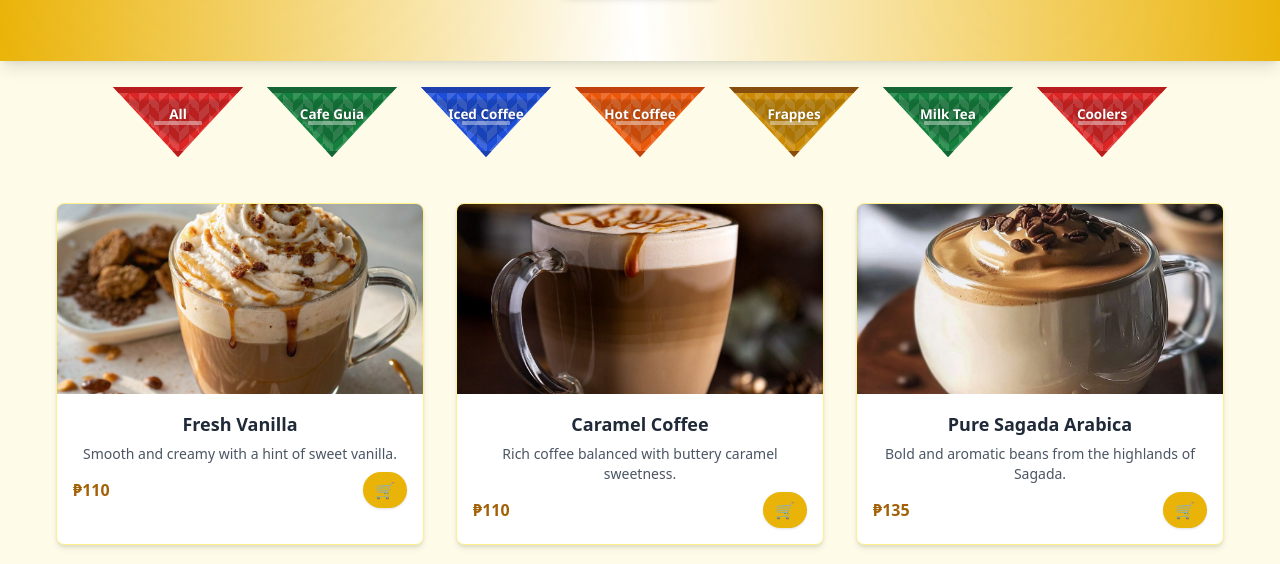
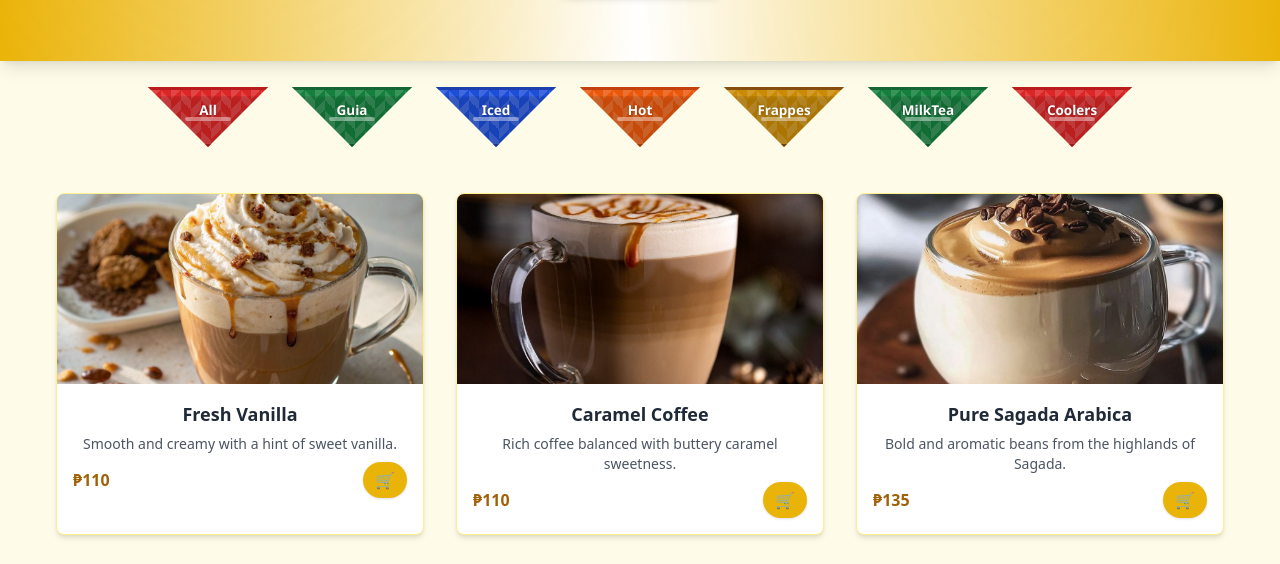
Before and after one commit to ochavillo234/FiestaHut, a plain HTML site: page drinks.html in a window 1280 px wide. Shown: the part 231-795 px from the top of the page. Drawn offline with nearby package versions, Linux system fonts and the light colour scheme; some packages are replaced by stand-ins of ours; a script that the page names is missing.

Commit message:
Fixing: Design

```diff
--- a/drinks.html
+++ b/drinks.html
@@ -77,17 +77,17 @@
 <!-- Filter Buttons -->
 <div class="max-w-[1200px] mx-auto px-4 mt-8 flex flex-wrap justify-center gap-6">
   <button onclick="filterMenu('all')" class="triangle-btn red pb-3"><span>All</span></button>
-<button onclick="filterMenu('cafe-guia')" class="triangle-btn green pb-3">
-  <span>Cafe Guia</span>
-</button>
-<button onclick="filterMenu('iced-coffee')" class="triangle-btn blue pb-3">
-  <span>Iced Coffee</span>
-</button>
-<button onclick="filterMenu('hot-coffee')" class="triangle-btn orange pb-3">
-  <span>Hot Coffee</span>
+<button onclick="filterMenu('guia')" class="triangle-btn green pb-3">
+  <span>Guia</span>
+</button>
+<button onclick="filterMenu('iced')" class="triangle-btn blue pb-3">
+  <span>Iced</span>
+</button>
+<button onclick="filterMenu('hot')" class="triangle-btn orange pb-3">
+  <span>Hot</span>
 </button>
   <button onclick="filterMenu('frappes')" class="triangle-btn yellow pb-3"><span>Frappes</span></button>
-  <button onclick="filterMenu('milk-tea')" class="triangle-btn green pb-3"><span>Milk Tea</span></button>
+  <button onclick="filterMenu('milk-tea')" class="triangle-btn green pb-3"><span>MilkTea</span></button>
   <button onclick="filterMenu('coolers')" class="triangle-btn red pb-3"><span>Coolers</span></button>
 </div>
 
@@ -95,7 +95,7 @@
 <section class="max-w-[1200px] mx-auto px-4 py-10 grid grid-cols-2 sm:grid-cols-2 md:grid-cols-3 gap-8">
 
 <!-- Fresh Vanilla -->
-<div data-category="cafe-guia"
+<div data-category="guia"
      class="menu-item bg-white rounded-md sm:rounded-lg shadow-md border border-yellow-200 overflow-hidden hover:shadow-xl hover:border-yellow-400 transition duration-500 transform hover:-translate-y-2">
   <img src="Coffees/frenchh Vanila.jpg" alt="Fresh Vanilla Coffee"
        class="h-[130px] sm:h-[190px] w-full object-cover group-hover:scale-105 transition duration-500"
@@ -119,7 +119,7 @@
 </div>
 
 <!-- Caramel Coffee -->
-<div data-category="cafe-guia"
+<div data-category="guia"
      class="menu-item bg-white rounded-md sm:rounded-lg shadow-md border border-yellow-200 overflow-hidden hover:shadow-xl hover:border-yellow-400 transition duration-500 transform hover:-translate-y-2">
   <img src="Coffees/Caramel Cofee.jpg" alt="Caramel Coffee"
        class="h-[130px] sm:h-[190px] w-full object-cover group-hover:scale-105 transition duration-500"
@@ -143,7 +143,7 @@
 </div>
 
 <!-- Pure Sagada Arabica -->
-<div data-category="cafe-guia"
+<div data-category="guia"
      class="menu-item bg-white rounded-md sm:rounded-lg shadow-md border border-yellow-200 overflow-hidden hover:shadow-xl hover:border-yellow-400 transition duration-500 transform hover:-translate-y-2">
   <img src="Coffees/sagada cofee.jpg" alt="Pure Sagada Arabica"
        class="h-[130px] sm:h-[190px] w-full object-cover group-hover:scale-105 transition duration-500"
@@ -168,7 +168,7 @@
 
 
 <!-- Barakong Kapeng Matapang -->
-<div data-category="cafe-guia"
+<div data-category="guia"
      class="menu-item bg-white rounded-md sm:rounded-lg shadow-md border border-yellow-200 overflow-hidden hover:shadow-xl hover:border-yellow-400 transition duration-500 transform hover:-translate-y-2">
   <img src="Coffees/barakong kape.jpg" alt="Barakong Kapeng Matapang"
        class="h-[130px] sm:h-[190px] w-full object-cover group-hover:scale-105 transition duration-500"
@@ -192,7 +192,7 @@
 </div>
 
 <!-- Hazelnut -->
-<div data-category="cafe-guia"
+<div data-category="guia"
      class="menu-item bg-white rounded-md sm:rounded-lg shadow-md border border-yellow-200 overflow-hidden hover:shadow-xl hover:border-yellow-400 transition duration-500 transform hover:-translate-y-2">
   <img src="Coffees/hazelnut coffee.jpg" alt="Hazelnut Coffee"
        class="h-[130px] sm:h-[190px] w-full object-cover group-hover:scale-105 transition duration-500"
@@ -216,7 +216,7 @@
 </div>
 
 <!-- Cafe Mocha -->
-<div data-category="cafe-guia"
+<div data-category="guia"
      class="menu-item bg-white rounded-md sm:rounded-lg shadow-md border border-yellow-200 overflow-hidden hover:shadow-xl hover:border-yellow-400 transition duration-500 transform hover:-translate-y-2">
   <img src="Coffees/mocha cafe.jpg" alt="Cafe Mocha"
        class="h-[130px] sm:h-[190px] w-full object-cover group-hover:scale-105 transition duration-500"
@@ -245,7 +245,7 @@
 <!-- ICED COFFEE -->
 
 <!-- Iced Americano -->
-<div data-category="iced-coffee"
+<div data-category="iced"
      class="menu-item bg-white rounded-md sm:rounded-lg shadow-md border border-yellow-200 overflow-hidden hover:shadow-xl hover:border-yellow-400 transition duration-500 transform hover:-translate-y-2">
   <img src="Coffees/iced americano.jpg" alt="Iced Americano"
        class="h-[130px] sm:h-[190px] w-full object-cover group-hover:scale-105 transition duration-500"
@@ -269,7 +269,7 @@
 </div>
 
 <!-- Spanish Latte -->
-<div data-category="iced-coffee"
+<div data-category="iced"
      class="menu-item bg-white rounded-md sm:rounded-lg shadow-md border border-yellow-200 overflow-hidden hover:shadow-xl hover:border-yellow-400 transition duration-500 transform hover:-translate-y-2">
   <img src="Coffees/spanish latte.jpg" alt="Spanish Latte"
        class="h-[130px] sm:h-[190px] w-full object-cover group-hover:scale-105 transition duration-500"
@@ -293,7 +293,7 @@
 </div>
 
 <!-- Irish Whiskey -->
-<div data-category="iced-coffee"
+<div data-category="iced"
      class="menu-item bg-white rounded-md sm:rounded-lg shadow-md border border-yellow-200 overflow-hidden hover:shadow-xl hover:border-yellow-400 transition duration-500 transform hover:-translate-y-2">
   <img src="Coffees/irish whiskey.jpg" alt="Irish Whiskey Coffee"
        class="h-[130px] sm:h-[190px] w-full object-cover group-hover:scale-105 transition duration-500"
@@ -317,7 +317,7 @@
 </div>
 
 <!-- Latte -->
-<div data-category="iced-coffee"
+<div data-category="iced"
      class="menu-item bg-white rounded-md sm:rounded-lg shadow-md border border-yellow-200 overflow-hidden hover:shadow-xl hover:border-yellow-400 transition duration-500 transform hover:-translate-y-2">
   <img src="Coffees/latte.jpg" alt="Iced Latte"
        class="h-[130px] sm:h-[190px] w-full object-cover group-hover:scale-105 transition duration-500"
@@ -341,7 +341,7 @@
 </div>
 
 <!-- Cheesecake -->
-<div data-category="iced-coffee"
+<div data-category="iced"
      class="menu-item bg-white rounded-md sm:rounded-lg shadow-md border border-yellow-200 overflow-hidden hover:shadow-xl hover:border-yellow-400 transition duration-500 transform hover:-translate-y-2">
   <img src="Coffees/chesscakes coffee.jpg" alt="Cheesecake Coffee"
        class="h-[130px] sm:h-[190px] w-full object-cover group-hover:scale-105 transition duration-500"
@@ -365,7 +365,7 @@
 </div>
 
 <!-- Hazelnut Latte -->
-<div data-category="iced-coffee"
+<div data-category="iced"
      class="menu-item bg-white rounded-md sm:rounded-lg shadow-md border border-yellow-200 overflow-hidden hover:shadow-xl hover:border-yellow-400 transition duration-500 transform hover:-translate-y-2">
   <img src="Coffees/Hazelnut.jpg" alt="Hazelnut Latte"
        class="h-[130px] sm:h-[190px] w-full object-cover group-hover:scale-105 transition duration-500"
@@ -389,7 +389,7 @@
 </div>
 
 <!-- Caramel Macchiato -->
-<div data-category="iced-coffee"
+<div data-category="iced"
      class="menu-item group bg-white rounded-lg shadow-md border border-yellow-200 overflow-hidden hover:shadow-xl hover:border-yellow-400 transition duration-500 transform hover:-translate-y-2">
 
   <!-- Image -->
@@ -420,7 +420,7 @@
 </div>
 
 <!-- Dark Mocha -->
-<div data-category="iced-coffee"
+<div data-category="iced"
      class="menu-item group bg-white rounded-lg shadow-md border border-yellow-200 overflow-hidden hover:shadow-xl hover:border-yellow-400 transition duration-500 transform hover:-translate-y-2">
 
   <!-- Image -->
@@ -451,7 +451,7 @@
 </div>
 
 <!-- Toffee Fudge -->
-<div data-category="iced-coffee"
+<div data-category="iced"
      class="menu-item group bg-white rounded-lg shadow-md border border-yellow-200 overflow-hidden hover:shadow-xl hover:border-yellow-400 transition duration-500 transform hover:-translate-y-2">
 
   <!-- Image -->
@@ -483,7 +483,7 @@
 
 
 <!-- Butterscotch -->
-<div data-category="iced-coffee"
+<div data-category="iced"
      class="menu-item group bg-white rounded-lg shadow-md border border-yellow-200 overflow-hidden hover:shadow-xl hover:border-yellow-400 transition duration-500 transform hover:-translate-y-2">
 
   <!-- Image -->
@@ -514,7 +514,7 @@
 </div>
 
 <!-- French Vanilla -->
-<div data-category="iced-coffee"
+<div data-category="iced"
      class="menu-item group bg-white rounded-lg shadow-md border border-yellow-200 overflow-hidden hover:shadow-xl hover:border-yellow-400 transition duration-500 transform hover:-translate-y-2">
 
   <!-- Image -->
@@ -545,7 +545,7 @@
 </div>
 
 <!-- Matchapresso -->
-<div data-category="iced-coffee"
+<div data-category="iced"
      class="menu-item group bg-white rounded-lg shadow-md border border-yellow-200 overflow-hidden hover:shadow-xl hover:border-yellow-400 transition duration-500 transform hover:-translate-y-2">
 
   <!-- Image -->
@@ -577,7 +577,7 @@
 
 
 <!-- Iced Matcha -->
-<div data-category="iced-coffee"
+<div data-category="iced"
      class="menu-item group bg-white rounded-lg shadow-md border border-yellow-200 overflow-hidden hover:shadow-xl hover:border-yellow-400 transition duration-500 transform hover:-translate-y-2">
 
   <!-- Image -->
@@ -611,7 +611,7 @@
 <!-- HOT COFFEE -->
 
 <!-- Black Coffee -->
-<div data-category="hot-coffee"
+<div data-category="hot"
      class="menu-item group bg-white rounded-lg shadow-md border border-yellow-200 overflow-hidden hover:shadow-xl hover:border-yellow-400 transition duration-500 transform hover:-translate-y-2">
 
   <!-- Image -->
@@ -642,7 +642,7 @@
 </div>
 
 <!-- Cappuccino -->
-<div data-category="hot-coffee"
+<div data-category="hot"
      class="menu-item group bg-white rounded-lg shadow-md border border-yellow-200 overflow-hidden hover:shadow-xl hover:border-yellow-400 transition duration-500 transform hover:-translate-y-2">
 
   <!-- Image -->
@@ -673,7 +673,7 @@
 </div>
 
 <!-- Latte -->
-<div data-category="hot-coffee"
+<div data-category="hot"
      class="menu-item group bg-white rounded-lg shadow-md border border-yellow-200 overflow-hidden hover:shadow-xl hover:border-yellow-400 transition duration-500 transform hover:-translate-y-2">
 
   <!-- Image -->
@@ -704,7 +704,7 @@
 </div>
 
 <!-- Cheesecakes -->
-<div data-category="hot-coffee"
+<div data-category="hot"
      class="menu-item group bg-white rounded-lg shadow-md border border-yellow-200 overflow-hidden hover:shadow-xl hover:border-yellow-400 hover:bg-yellow-50 transition duration-500 transform hover:-translate-y-2">
   <div class="overflow-hidden">
     <img src="Coffees/chesscakes hot.jpg" alt="Cheesecakes Coffee"
@@ -724,7 +724,7 @@
 </div>
 
 <!-- Hazelnut Latte -->
-<div data-category="hot-coffee"
+<div data-category="hot"
      class="menu-item group bg-white rounded-lg shadow-md border border-yellow-200 overflow-hidden hover:shadow-xl hover:border-yellow-400 hover:bg-yellow-50 transition duration-500 transform hover:-translate-y-2">
   <div class="overflow-hidden">
     <img src="Coffees/hot hazelnut.jpg" alt="Hazelnut Latte"
@@ -744,7 +744,7 @@
 </div>
 
 <!-- Caramel Macchiato -->
-<div data-category="hot-coffee"
+<div data-category="hot"
      class="menu-item group bg-white rounded-lg shadow-md border border-yellow-200 overflow-hidden hover:shadow-xl hover:border-yellow-400 hover:bg-yellow-50 transition duration-500 transform hover:-translate-y-2">
   <div class="overflow-hidden">
     <img src="Coffees/hot caramel.jpg" alt="Caramel Macchiato"
@@ -765,7 +765,7 @@
 
 
 <!-- Hot Matcha Latte -->
-<div data-category="hot-coffee"
+<div data-category="hot"
      class="menu-item group bg-white rounded-lg shadow-md border border-yellow-200 overflow-hidden hover:shadow-xl hover:border-yellow-400 hover:bg-yellow-50 transition duration-500 transform hover:-translate-y-2">
   <div class="overflow-hidden">
     <img src="Coffees/hot matcha.jpg" alt="Hot Matcha Latte"
@@ -785,7 +785,7 @@
 </div>
 
 <!-- Spanish Latte -->
-<div data-category="hot-coffee"
+<div data-category="hot"
      class="menu-item group bg-white rounded-lg shadow-md border border-yellow-200 overflow-hidden hover:shadow-xl hover:border-yellow-400 hover:bg-yellow-50 transition duration-500 transform hover:-translate-y-2">
   <div class="overflow-hidden">
     <img src="Coffees/hot spanish.jpg" alt="Spanish Latte"
@@ -805,7 +805,7 @@
 </div>
 
 <!-- Dark Mocha -->
-<div data-category="hot-coffee"
+<div data-category="hot"
      class="menu-item group bg-white rounded-lg shadow-md border border-yellow-200 overflow-hidden hover:shadow-xl hover:border-yellow-400 hover:bg-yellow-50 transition duration-500 transform hover:-translate-y-2">
   <div class="overflow-hidden">
     <img src="Coffees/dark mocha.jpg" alt="Dark Mocha"
@@ -826,7 +826,7 @@
 
 
 <!-- French Vanilla -->
-<div data-category="hot-coffee"
+<div data-category="hot"
      class="menu-item group bg-white rounded-lg shadow-md border border-yellow-200 overflow-hidden hover:shadow-xl hover:border-yellow-400 hover:bg-yellow-50 transition duration-500 transform hover:-translate-y-2">
   <div class="overflow-hidden">
     <img src="Coffees/hot vanilla.jpg" alt="French Vanilla"
@@ -1662,24 +1662,20 @@
 
 </section>
   <style>
-/* 🔺 Responsive Triangle Button */
 .triangle-btn {
   position: relative;
-  width: clamp(80px, 12vw, 130px);     /* responsive width */
-  height: clamp(45px, 6vw, 70px);      /* responsive height */
+  width: 120px;
+  height: 60px;
   clip-path: polygon(50% 100%, 0 0, 100% 0);
   color: white;
   font-weight: 700;
-  font-size: clamp(9px, 1.2vw, 13px); /* responsive text */
-  line-height: 1.1;
-  text-align: center;
-  padding: 0.2s;
   display: flex;
   justify-content: center;
   align-items: center;
-  flex-direction: column;
   cursor: pointer;
-  border: clamp(3px, 0.7vw, 6px) solid transparent;
+  border: 3px solid transparent;
+  box-sizing: border-box;
+  user-select: none;
   background:
     linear-gradient(135deg, rgba(255 255 255 / 0.15) 25%, transparent 25%),
     linear-gradient(225deg, rgba(255 255 255 / 0.15) 25%, transparent 25%),
@@ -1687,37 +1683,40 @@
     linear-gradient(315deg, rgba(255 255 255 / 0.15) 25%, transparent 25%);
   background-size: 20px 20px;
   background-position: 0 0, 0 10px, 10px -10px, -10px 0px;
-  transition: background-position 0.4s ease, background-color 0.3s ease;
+  transition:
+    background-color 0.3s ease,
+    color 0.3s ease,
+    background-position 0.4s ease;
   text-shadow: 0 0 3px rgba(0,0,0,0.3);
+  font-family: 'Segoe UI', Tahoma, Geneva, Verdana, sans-serif;
+  display: inline-block;
   transform: translateY(-6px);
-  font-family: 'Segoe UI', Tahoma, Geneva, Verdana, sans-serif;
+  font-size: 16px;
 }
 
-/* Shadow */
 .triangle-btn::before {
   content: "";
   position: absolute;
-  top: clamp(3px, 0.5vw, 6px);
-  left: clamp(3px, 0.5vw, 6px);
-  width: calc(100% - clamp(6px, 1vw, 12px));
-  height: calc(100% - clamp(6px, 1vw, 12px));
+  top: 6px;
+  left: 6px;
+  width: 120px;
+  height: 60px;
   clip-path: polygon(50% 100%, 0 0, 100% 0);
   background-color: rgba(0,0,0,0.15);
   z-index: -1;
   filter: blur(2px);
-  transition: all 0.3s ease;
+  transition: top 0.3s ease, left 0.3s ease, background-color 0.3s ease, filter 0.3s ease;
 }
 
-/* Underline */
 .triangle-btn::after {
   content: "";
   position: absolute;
-  bottom: clamp(14px, 2.5vw, 26px);
+  bottom: 23px;
   left: 30%;
   width: 40%;
-  height: clamp(2px, 0.5vw, 4px);
+  height: 4px;
   background: white;
-  border-radius: 1px;
+  border-radius: 2px;
   opacity: 0.4;
   transition: width 0.3s ease, opacity 0.3s ease;
 }
@@ -1731,13 +1730,49 @@
 
 /* Hover Effects */
 .triangle-btn:hover {
+  color: inherit;
   background-position: 5px 5px, 5px 15px, 15px -5px, -5px 5px;
 }
-.red:hover { background-color: #ef4444; }
-.green:hover { background-color: #22c55e; }
-.blue:hover { background-color: #3b82f6; }
-.orange:hover { background-color: #f97316; }
-.yellow:hover { background-color: #eab308; }
+
+.triangle-btn:hover::before {
+  top: 3px;
+  left: 3px;
+  background-color: rgba(0,0,0,0.3);
+  filter: blur(4px);
+}
+
+.triangle-btn:hover::after {
+  width: 60%;
+  opacity: 0.7;
+}
+
+/* ✅ Responsive: smaller on phones */
+@media (max-width: 600px) {
+  .triangle-btn {
+    width: 95px;
+    height: 60px;
+    font-size: 0.5em;
+  }
+
+  .triangle-btn::before {
+    width: 95px;
+    height: 60px;
+    top: 3px;
+    left: 3px;
+  }
+
+  .triangle-btn::after {
+    bottom: 20px;
+    height: 3px;
+  }
+}
+
+    /* Per-color hover variations */
+    .red:hover { background-color: #ef4444; color: white; }
+    .green:hover { background-color: #22c55e; color: white; }
+    .blue:hover { background-color: #3b82f6; color: white; }
+    .orange:hover { background-color: #f97316; color: white; }
+    .yellow:hover { background-color: #eab308; color: white; }
 
     /* Click Pop Animation */
     @keyframes popEffect {
```
Also changed, not shown: launch.html (+7 -7 lines). Lines whose indentation alone changed are shown as unchanged.
